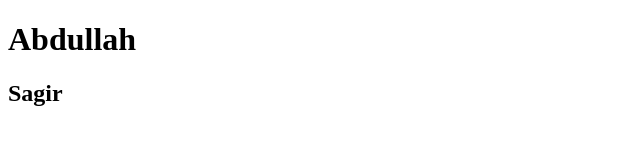
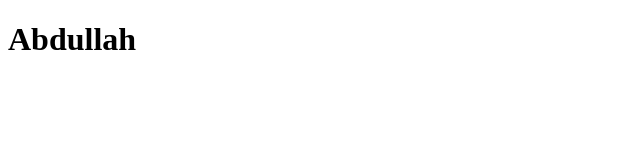
Before and after one commit to AbdullahAkhter/practice2, a plain HTML site: page index.html in a window 1280 px wide. Shown: the whole page, without its empty margins (0-640 px from the left). Drawn offline with Linux system fonts and the light colour scheme.

Commit message:
Revert "sagir is added"
This reverts commit e7eeddd31deba9e55b79d7063f3290e1bacdc321.

```diff
--- a/index.html
+++ b/index.html
@@ -7,6 +7,6 @@
 </head>
 <body>
     <h1>Abdullah</h1>
-    <h2>Sagir</h2>
+
 </body>
 </html>
```
